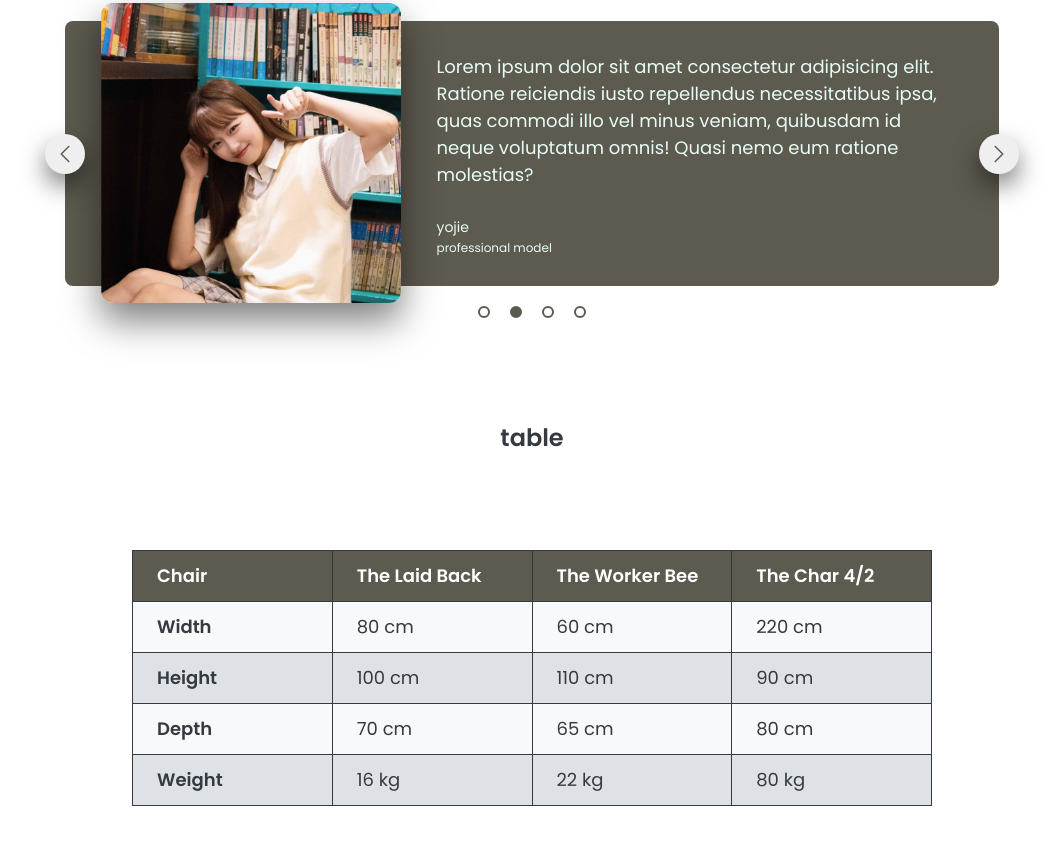
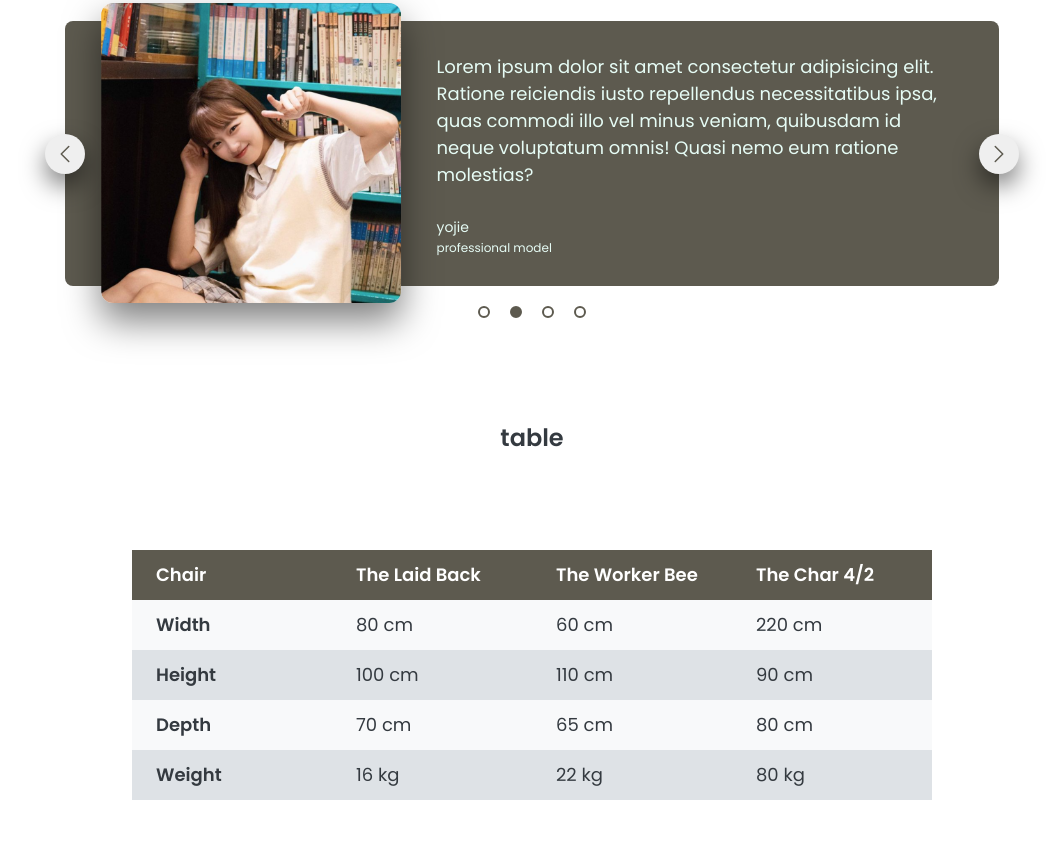
Before and after one commit to ColaChiang/html_project, a plain HTML site: page index.html in a window 1280 px wide. Shown: the part 1084-1928 px from the top of the page, without its empty margins (108-1170 px from the left). Drawn offline with Linux system fonts and the light colour scheme.

Commit message:
Erase Border

```diff
--- a/index.html
+++ b/index.html
@@ -434,12 +434,12 @@ h2{
       table{
         width: 800px;
         margin: 100px auto;
-        border: 1px solid #343a40;
+        border: none;
         font-size: 24px;
         border-collapse: collapse;
       }
       th,td{
-        border: 1px solid #343a40;
+        border: none;
         text-align: left;
         padding: 16px 24px;
         width: 25%;
```
